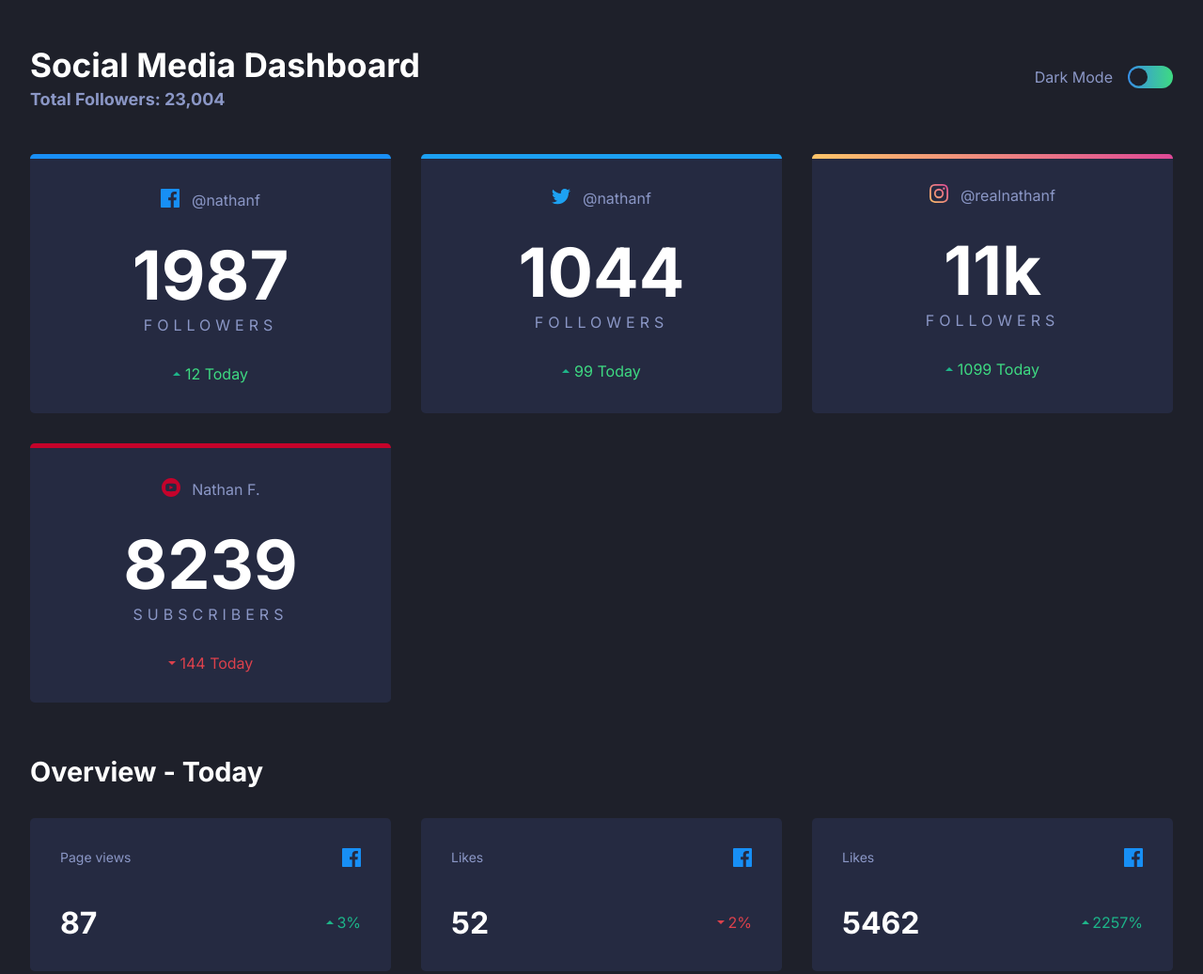
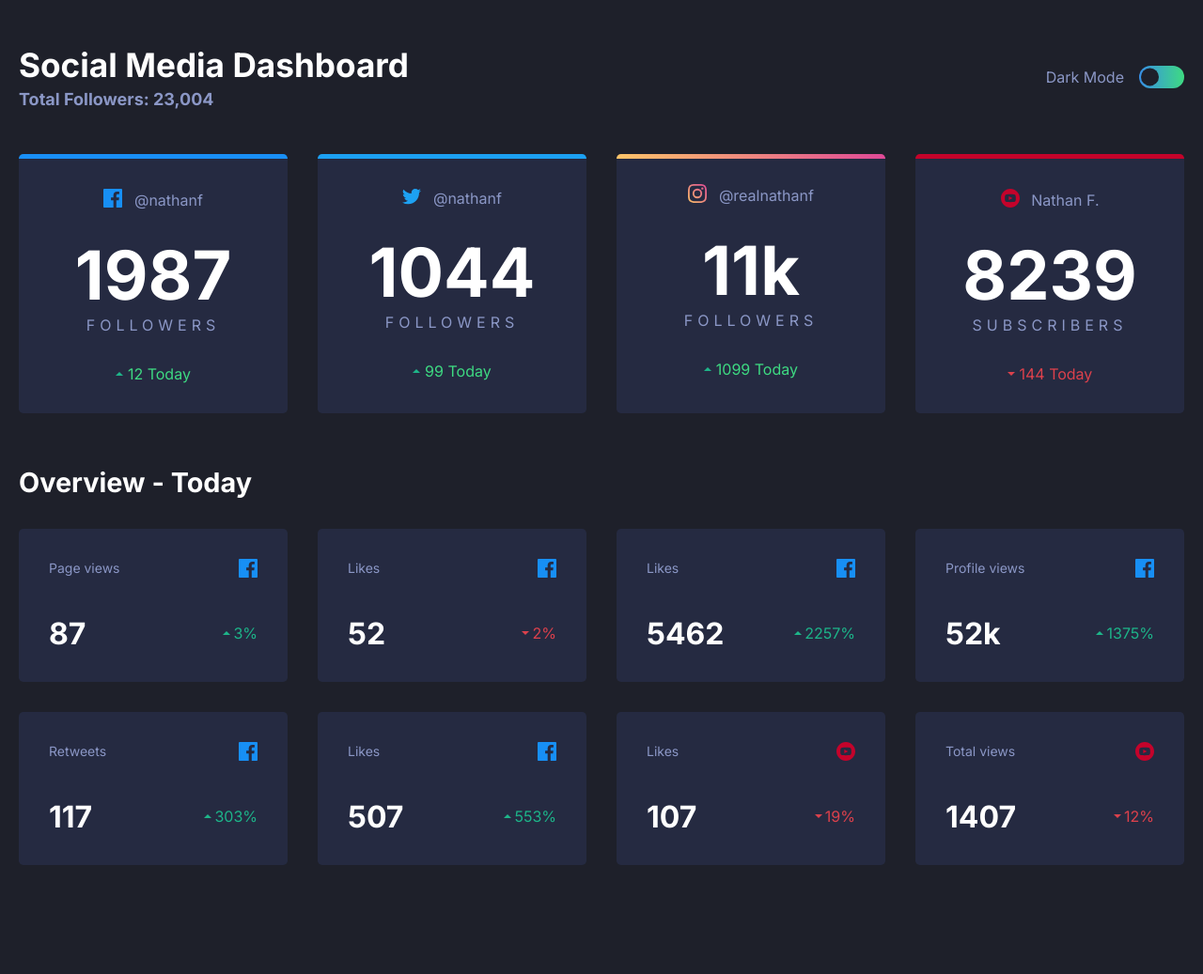
Before and after one commit to aaabdulakader/Social-media-dashboard-with-theme-switcher, a plain HTML site: page social-media-dashboard-with-theme-switcher-master/index.html in a window 1280 px wide. Shown: the top 1037 px of the page at 94% size. After the commit the page ends 921 px from the top, so only its background shows below. Drawn offline with nearby package versions, Linux system fonts and the light colour scheme; files that its build step writes are made by us from their sources.

Commit message:
Update style.scss

```diff
--- a/social-media-dashboard-with-theme-switcher-master/style.scss
+++ b/social-media-dashboard-with-theme-switcher-master/style.scss
@@ -10,7 +10,7 @@ html {
   font-family: "Inter", serif;
 }
 .container {
-  max-width: 1440px;
+  max-width: 1240px;
   margin: 0 auto;
 }
 
@@ -61,7 +61,7 @@ html {
 // ACCOUNTS SECTION
 .accounts-section {
   display: grid;
-  grid-template-columns: repeat(auto-fit, minmax(300px, 1fr));
+  grid-template-columns: repeat(auto-fit, minmax(280px, 1fr));
   gap: 2rem;
 
   .account-card:nth-child(1),
@@ -144,7 +144,7 @@ html {
   }
   .per-social-cards {
     display: grid;
-    grid-template-columns: repeat(auto-fit, minmax(300px, 1fr));
+    grid-template-columns: repeat(auto-fit, minmax(280px, 1fr));
     gap: 2rem;
 
     .social-card {
@@ -184,7 +184,7 @@ html {
   }
 }
 // Mobile
-@media (max-width: 1440px) {
+@media (max-width: 1245px) {
   .container {
     margin: 0 2rem;
   }
```
